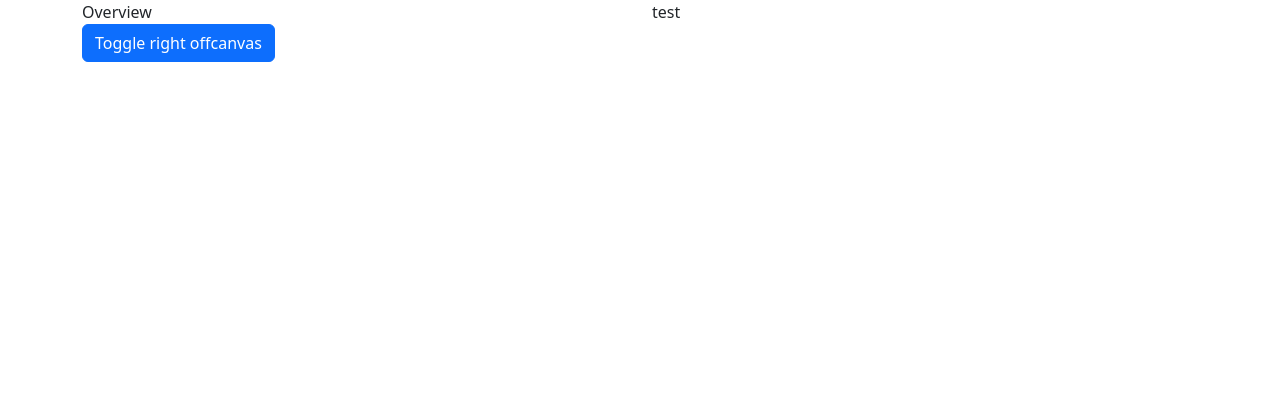
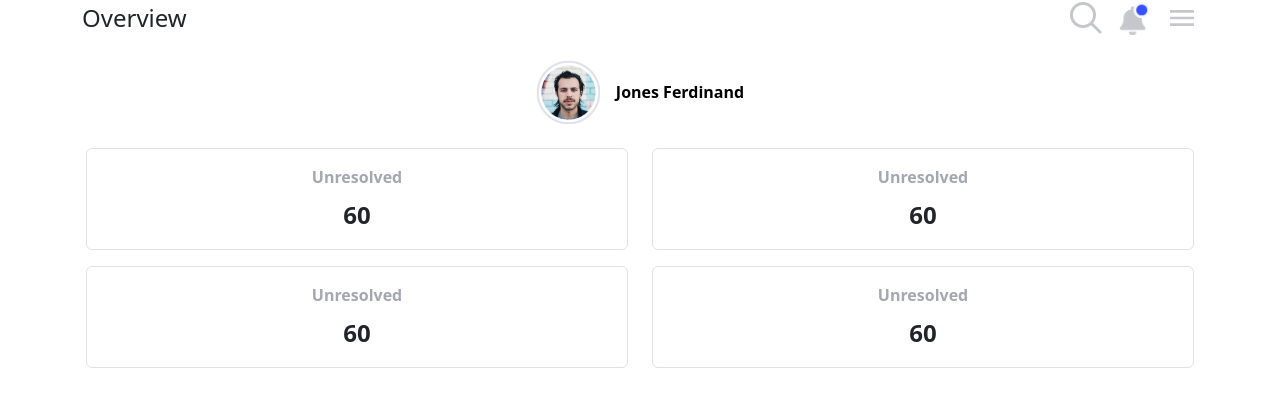
Before and after one commit to Florence-Yu/INM320SBB_Bootstrap, a website: page public/index.html in a window 1280 px wide. Drawn offline with nearby package versions, Linux system fonts and the light colour scheme.

Commit message:
work in progress for test

```diff
--- a/public/assets/css/style.css
+++ b/public/assets/css/style.css
@@ -23,3 +23,19 @@
   .offcanvas.offcanvas-end hr {
     color: #A4A6B3;
   }
+
+  .overview-header {
+    font-size: 1.5rem;
+  }
+
+  .avatar-name {
+    color: black;
+  }
+
+  .stats-number {
+    font-size: 1.5rem;
+  }
+
+  .stats-text {
+    color: #A4A6B3;
+  }
--- a/public/index.html
+++ b/public/index.html
@@ -13,27 +13,118 @@
     <div class="container-sm">
         <!-- overview, search icon, bell icon, hamburger btn -->
          <!-- row is nested in the container (parent) -->
-        <div class="row">
+        <div class="overview-row row mb-4">
             <!-- row can have up to 12 cols MAX -->
              <!-- col can have -# or no suffix for auto width adjustment by bootstrap -->
-            <div class="col overview-header">
+            <div class="col-8 overview-header d-flex align-items-center">
             <!-- <div class="col-6">     -->
-                Overview
+                <span class="overview-header">Overview</span>
             </div>
-            <div class="col header-icons">
+            <div class="col-4 header-icons d-flex align-items-center justify-content-end">
             <!-- <div class="col-6">     -->
-                test
+                <img class="me-3" src="assets/images/search.png" alt="" width="32px">
+                <img class="me-3" src="assets/images/new.png" alt="" width="32px">
+                <img class="" src="assets/images/menu_24dp_C5C7CD_FILL0_wght400_GRAD0_opsz24.png" alt="" width="32px" data-bs-toggle="offcanvas" data-bs-target="#offcanvasRight" aria-controls="offcanvasRight">
+            </div>
+        </div>
+        <div class="avatar-row row mb-4">
+
+
+            <div class="col-12 d-flex justify-content-center align-items-center">
+                <img class="me-3" src="assets/images/photo.png" alt="avatar" width="64px">
+                <span class="avatar-name" id="offcanvasRightLabel"><b>Jones Ferdinand</b></span>
+            </div>
+            <!-- <div class="col-10">
+            </div> -->
+
+
+        </div>
+        <div class="stats-row row g-3 mb-4">
+
+            <div class="col-6 p-0">
+                <div class="container">
+                    <div class="border p-3 rounded">
+                      <div class="row mb-2">
+                        <div class="col-12 d-flex justify-content-center">
+                          <b class="stats-text">Unresolved</b>
+                        </div>
+                      </div>
+                      <div class="row">
+                        <div class="col-12 d-flex justify-content-center">
+                          <b class="stats-number">60</b>
+                        </div>
+                      </div>
+                    </div>
+                  </div>
 
             </div>
-        </div>
-        <div class="row"></div>
-        <div class="row"></div>
 
 
 
+            <div class="col-6 p-0">
+                <div class="container">
+                    <div class="border p-3 rounded">
+                      <div class="row mb-2">
+                        <div class="col-12 d-flex justify-content-center">
+                          <b class="stats-text">Unresolved</b>
+                        </div>
+                      </div>
+                      <div class="row">
+                        <div class="col-12 d-flex justify-content-center">
+                          <b class="stats-number">60</b>
+                        </div>
+                      </div>
+                    </div>
+                  </div>
 
-        <button class="btn btn-primary" type="button" data-bs-toggle="offcanvas" data-bs-target="#offcanvasRight" aria-controls="offcanvasRight">Toggle right offcanvas</button>
+            </div>
 
+            <div class="col-6 p-0">
+                <div class="container">
+                    <div class="border p-3 rounded">
+                      <div class="row mb-2">
+                        <div class="col-12 d-flex justify-content-center">
+                          <b class="stats-text">Unresolved</b>
+                        </div>
+                      </div>
+                      <div class="row">
+                        <div class="col-12 d-flex justify-content-center">
+                          <b class="stats-number">60</b>
+                        </div>
+                      </div>
+                    </div>
+                  </div>
+
+            </div>
+
+            <div class="col-6 p-0">
+                <div class="container">
+                    <div class="border p-3 rounded">
+                      <div class="row mb-2">
+                        <div class="col-12 d-flex justify-content-center">
+                          <b class="stats-text">Unresolved</b>
+                        </div>
+                      </div>
+                      <div class="row">
+                        <div class="col-12 d-flex justify-content-center">
+                          <b class="stats-number">60</b>
+                        </div>
+                      </div>
+                    </div>
+                  </div>
+
+            </div>
+
+
+        </div>
+        <div class="graph-row row mb-4"></div>
+        <!-- c5c7cd -->
+
+
+        <!-- <button class="btn btn-primary" type="button" >Toggle right offcanvas</button> -->
+
+
+        <!-- sidebar content -->
         <div class="offcanvas offcanvas-end" tabindex="-1" id="offcanvasRight" aria-labelledby="offcanvasRightLabel">
             <div class="offcanvas-header">
                 <div class="container">
@@ -57,50 +148,50 @@
                 <div class="container-fluid">
                     <div class="row mb-4">
                         <div class="col-12 align-items-center">
-                            <img class="me-3" src="assets/images/1. overview.png" alt="dashboard-kit-logo" width="32px">
+                            <img class="me-3" src="assets/images/1. overview.png" alt="" width="32px">
                             <span class="side-overview-text">Overview</span>
                         </div>
                     </div>
                     <div class="row mb-4">
                         <div class="col-12 align-items-center">
-                            <img class="me-3" src="assets/images/2. tickets.png" alt="dashboard-kit-logo" width="32px">
+                            <img class="me-3" src="assets/images/2. tickets.png" alt="" width="32px">
                             <span class="side-icon-text">Tickets</span>
                         </div>
                     </div>
                     <div class="row mb-4">
                         <div class="col-12 align-items-center">
-                            <img class="me-3" src="assets/images/Vector.png" alt="dashboard-kit-logo" width="32px">
+                            <img class="me-3" src="assets/images/Vector.png" alt="" width="32px">
                             <span class="side-icon-text">Ideas</span>
                         </div>
                     </div>
                     <div class="row mb-4">
                         <div class="col-12 align-items-center">
-                            <img class="me-3" src="assets/images/4. contacts.png" alt="dashboard-kit-logo" width="32px">
+                            <img class="me-3" src="assets/images/4. contacts.png" alt="" width="32px">
                             <span class="side-icon-text">Contacts</span>
                         </div>
                     </div>
                     <div class="row mb-4">
                         <div class="col-12 align-items-center">
-                            <img class="me-3" src="assets/images/5. agents.png" alt="dashboard-kit-logo" width="32px">
+                            <img class="me-3" src="assets/images/5. agents.png" alt="" width="32px">
                             <span class="side-icon-text">Agents</span>
                         </div>
                     </div>
                     <div class="row mb-4">
                         <div class="col-12 align-items-center">
-                            <img class="me-3" src="assets/images/6. articles.png" alt="dashboard-kit-logo" width="32px">
+                            <img class="me-3" src="assets/images/6. articles.png" alt="" width="32px">
                             <span class="side-icon-text">Articles</span>
                         </div>
                     </div>
                     <hr>
                     <div class="row mb-4">
                         <div class="col-12 align-items-center">
-                            <img class="me-3" src="assets/images/a_1. settings.png" alt="dashboard-kit-logo" width="32px">
+                            <img class="me-3" src="assets/images/a_1. settings.png" alt="" width="32px">
                             <span class="side-icon-text">Settings</span>
                         </div>
                     </div>
                     <div class="row mb-4">
                         <div class="col-12 align-items-center">
-                            <img class="me-3" src="assets/images/a_2. subscription.png" alt="dashboard-kit-logo" width="32px">
+                            <img class="me-3" src="assets/images/a_2. subscription.png" alt="" width="32px">
                             <span class="side-icon-text">Subscription</span>
                         </div>
                     </div>
```
Also changed, not shown: public/assets/images/menu_24dp_C5C7CD_FILL0_wght400_GRAD0_opsz24.png (added).
